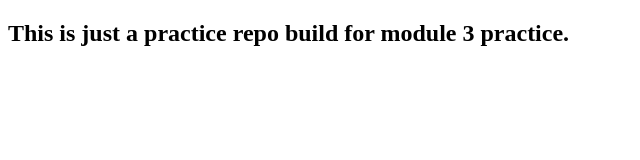
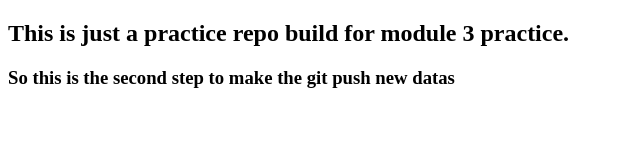
Before and after one commit to Tanzim9999/Second-trial-repo, a plain HTML site: page index.html in a window 1280 px wide. Shown: the whole page, without its empty margins (0-640 px from the left). Drawn offline with Linux system fonts and the light colour scheme.

Commit message:
Added a second header

```diff
--- a/index.html
+++ b/index.html
@@ -9,6 +9,7 @@
 </head>
 <body>
     <h2>This is just a practice repo build for module 3 practice.</h2>
+    <h3>So this is the second step to make the git push new datas </h3>
 
 </body>
 </html>
```
